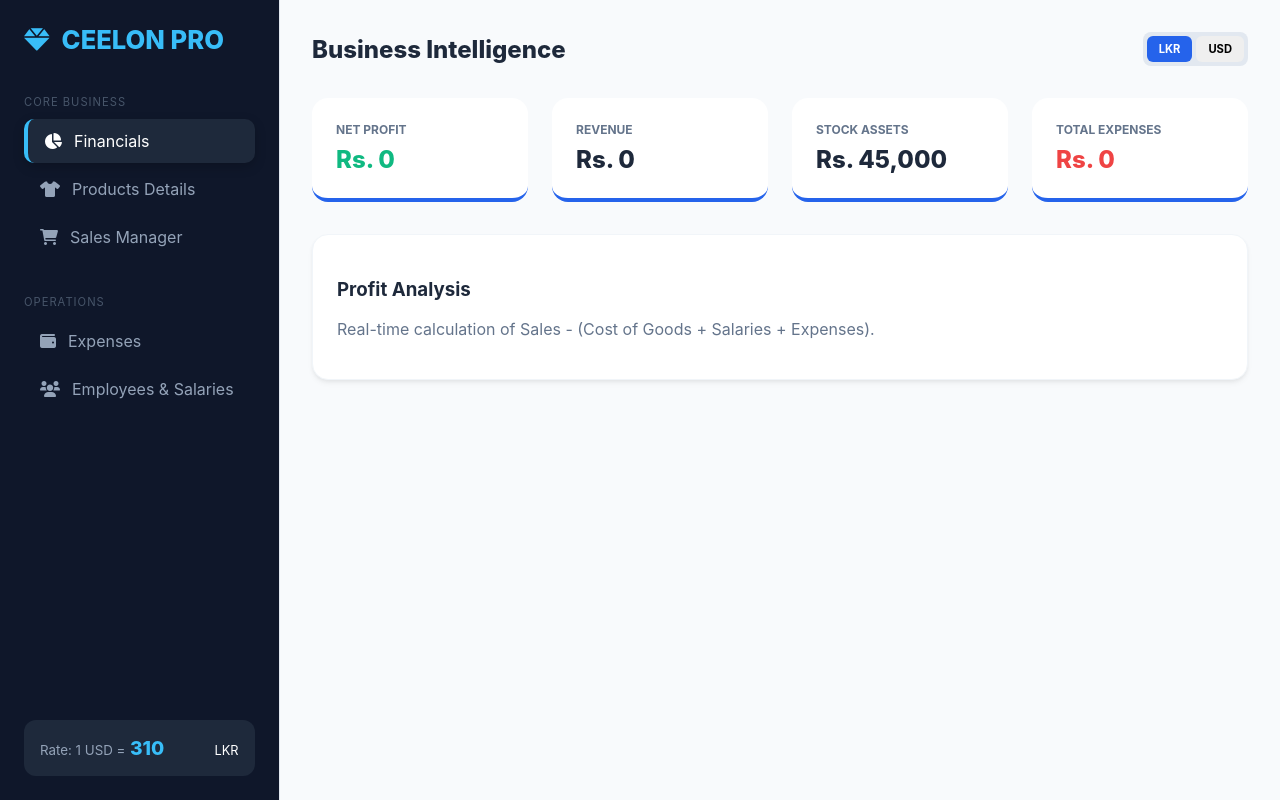
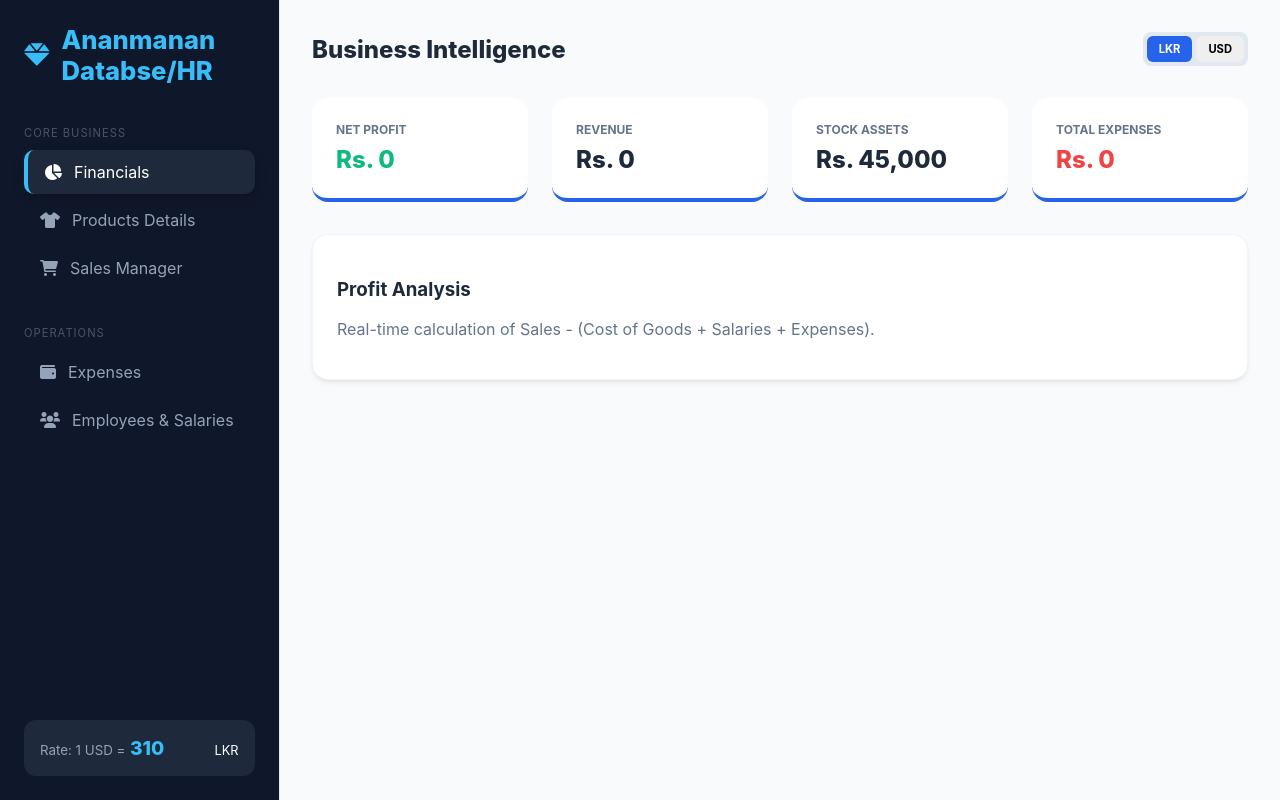
Before and after one commit to ananmanan25/HR-DATABASE, a plain HTML site: page index.html in a window 1280 px wide. Drawn offline with Linux system fonts and the light colour scheme.

Commit message:
Update index.html

```diff
--- a/index.html
+++ b/index.html
@@ -126,7 +126,7 @@
 <body>
 
 <aside>
-    <div class="brand"><i class="fas fa-gem"></i> CEELON PRO</div>
+    <div class="brand"><i class="fas fa-gem"></i> Ananmanan Databse/HR</div>
 
     <div class="nav-group">
         <span class="nav-label">Core Business</span>
```
